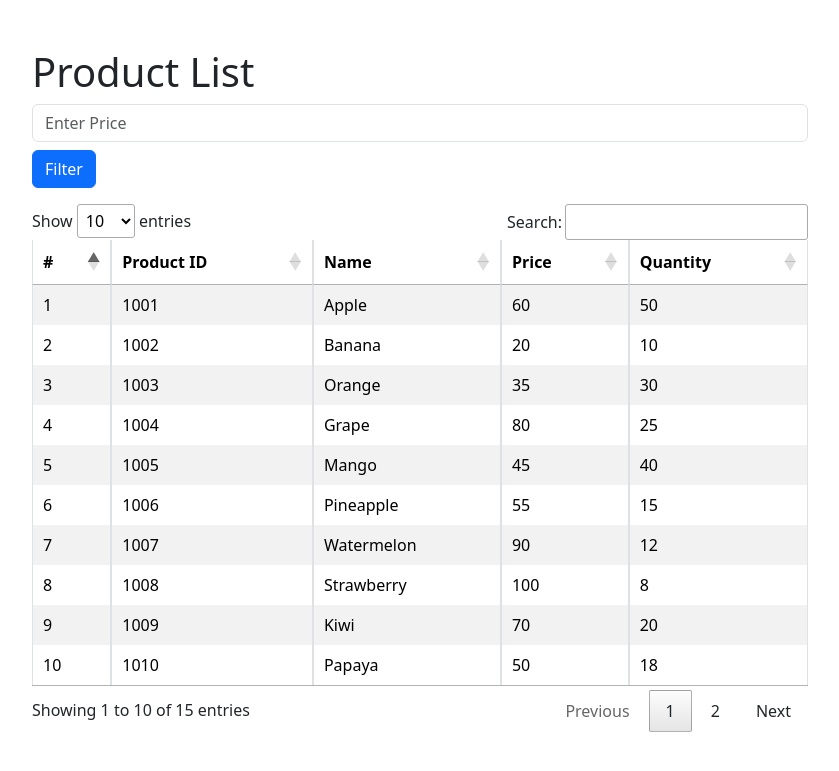
After one commit to wannachaikung/php-basic, a PHP site: page /W06_01_loopproduct.php in a window 1280 px wide. The commit adds this page. Shown: the top 771 px of the page, without its empty margins (220-1059 px from the left). Run offline with PHP 8.4, Linux system fonts and the light colour scheme; some libraries are stand-ins or nearby versions.

Commit message:
update W06

```diff
--- /dev/null
+++ b/W06_01_loopproduct.php
@@ -0,0 +1,108 @@
+<!DOCTYPE html>
+<html lang="en">
+<head>
+    <meta charset="UTF-8">
+    <meta name="viewport" content="width=device-width, initial-scale=1.0">
+    <title>Loop For Show Product</title>
+    <link rel="stylesheet" href="https://cdn.jsdelivr.net/npm/bootstrap@5.3.7/dist/css/bootstrap.min.css">
+
+    <!-- DataTable CSS -->
+    <link href="https://cdn.datatables.net/2.0.8/css/dataTables.dataTables.min.css" rel="stylesheet">
+
+
+
+
+    <style>
+        .container{
+            max-width: 800px;
+        }
+    </style>
+</head>
+<body>
+
+
+    <?php
+    $products = [
+        ['id'=>1001, 'name'=>'Apple','price'=>60,'quantity'=>50],
+        ['id'=>1002, 'name'=>'Banana','price'=>20,'quantity'=>10],
+        ['id'=>1003, 'name'=>'Orange','price'=>35,'quantity'=>30],
+        ['id'=>1004, 'name'=>'Grape','price'=>80,'quantity'=>25],
+        ['id'=>1005, 'name'=>'Mango','price'=>45,'quantity'=>40],
+        ['id'=>1006, 'name'=>'Pineapple','price'=>55,'quantity'=>15],
+        ['id'=>1007, 'name'=>'Watermelon','price'=>90,'quantity'=>12],
+        ['id'=>1008, 'name'=>'Strawberry','price'=>100,'quantity'=>8],
+        ['id'=>1009, 'name'=>'Kiwi','price'=>70,'quantity'=>20],
+        ['id'=>1010, 'name'=>'Papaya','price'=>50,'quantity'=>18],
+        ['id'=>1011, 'name'=>'Peach','price'=>65,'quantity'=>22],
+        ['id'=>1012, 'name'=>'Cherry','price'=>120,'quantity'=>5],
+        ['id'=>1013, 'name'=>'Pear','price'=>40,'quantity'=>28],
+        ['id'=>1014, 'name'=>'Lemon','price'=>25,'quantity'=>35],
+        ['id'=>1015, 'name'=>'Coconut','price'=>60,'quantity'=>14],
+    ];
+    ?>
+    <div class="container mt-5">
+        <h1>Product List</h1>
+        <form method="post" class="mb-3">
+            <div>
+                <input type="number" name="price" placeholder="Enter Price" class="form-control mb-2">
+                <button tyle="submit" class="btn btn-primary">Filter</button>
+            </div>
+        </form>
+        <table id="productTable" class="table table-bordered table-striped ">
+            <thead>
+                    <tr>
+
+                        <th>#</th>
+                        <th>Product ID</th>
+                        <th>Name</th>
+                        <th>Price</th>
+                        <th>Quantity</th>
+                    </tr>
+
+            </thead>
+            <tbody>
+                <?php
+
+                //check if form is submitted
+                if (isset($_POST['price']) && !empty($_POST['price'])){
+                    $filterPrice = $_POST['price'];
+                    $filterProducts = array_filter($products,function($product) use ($filterPrice){ return $product['price'] == $filterPrice;});
+
+                    //คืนค่า array ใหม่โดยรีเช็ค index ให้เริ่มที่ 0
+                $filterProducts = array_values($filterProducts);
+
+                }else{
+                    $filterProducts = $products;
+                }
+
+                foreach ($filterProducts as $index=> $product){
+                //echo $product['id']. " สินค้า: " . $product['name'] .  " ราคา: " . $product['price'] . "บาท , จำนวน: " . $product['quantity'] . "ชิ้น" ."<br>";
+                echo "<tr>";
+                echo "<td>".$index+1 ."</td>";
+                echo "<td>".$product['id']."</td>";
+                echo "<td>".$product['name']."</td>";
+                echo "<td>".$product['price']."</td>";
+                echo "<td>".$product['quantity']."</td>";
+                echo "</tr>";
+                }
+                ?>
+
+            </tbody>
+        </table>
+    </div>
+    <!-- jQuery -->
+    <script src="https://code.jquery.com/jquery-3.5.1.min.js"></script>
+
+    <!-- bootstrap js -->
+    <script src="https://cdn.jsdelivr.net/npm/bootstrap@5.3.7/dist/js/bootstrap.bundle.min.js"></script>
+
+
+    <!-- DataTables JS -->
+    <script src="https://cdn.datatables.net/2.0.8/js/dataTables.min.js"></script>
+
+    <script>
+        let table = new DataTable('#productTable');
+
+    </script>
+</body>
+</html>
```
Also changed, not shown: index.php (+4 -6 lines).
